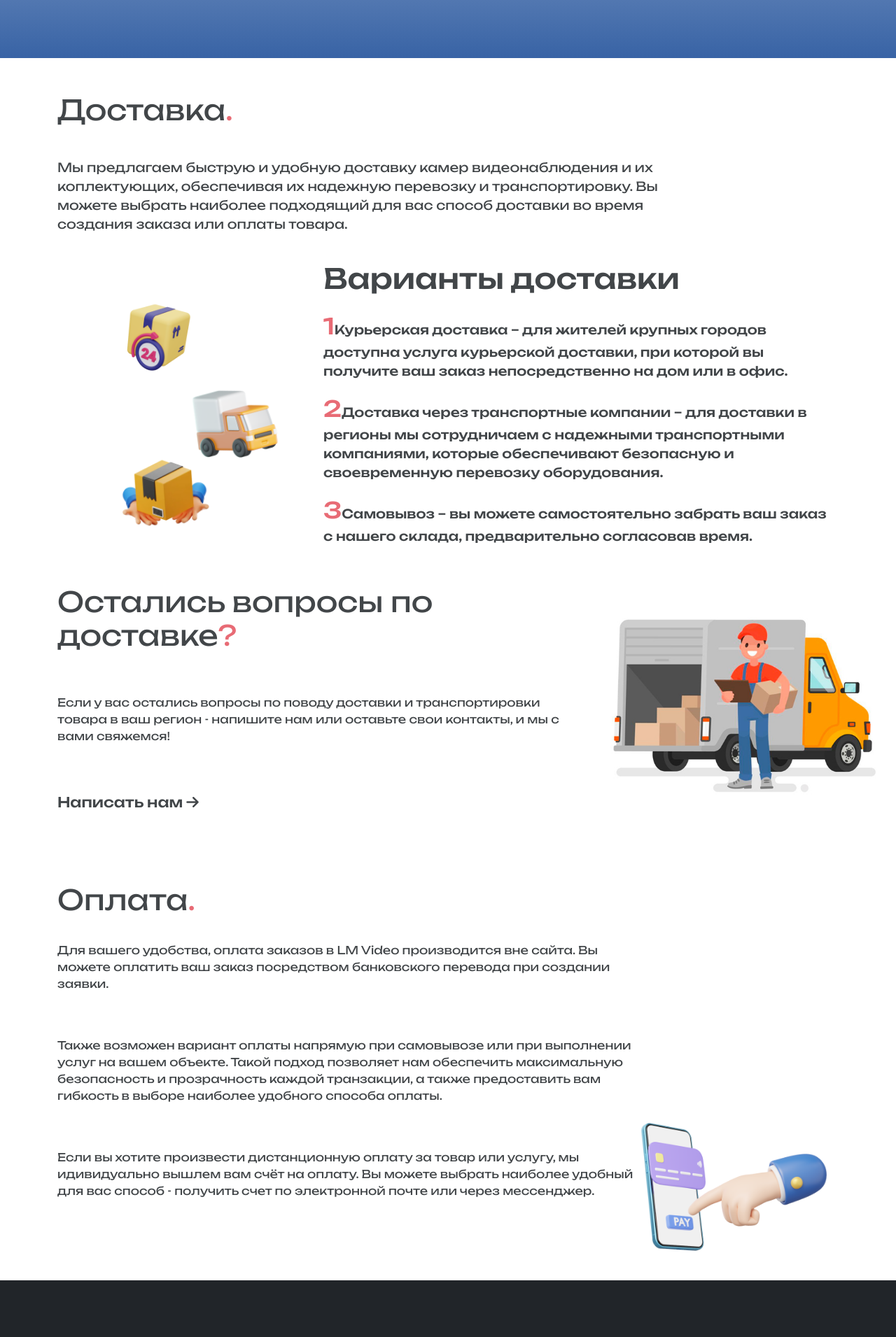
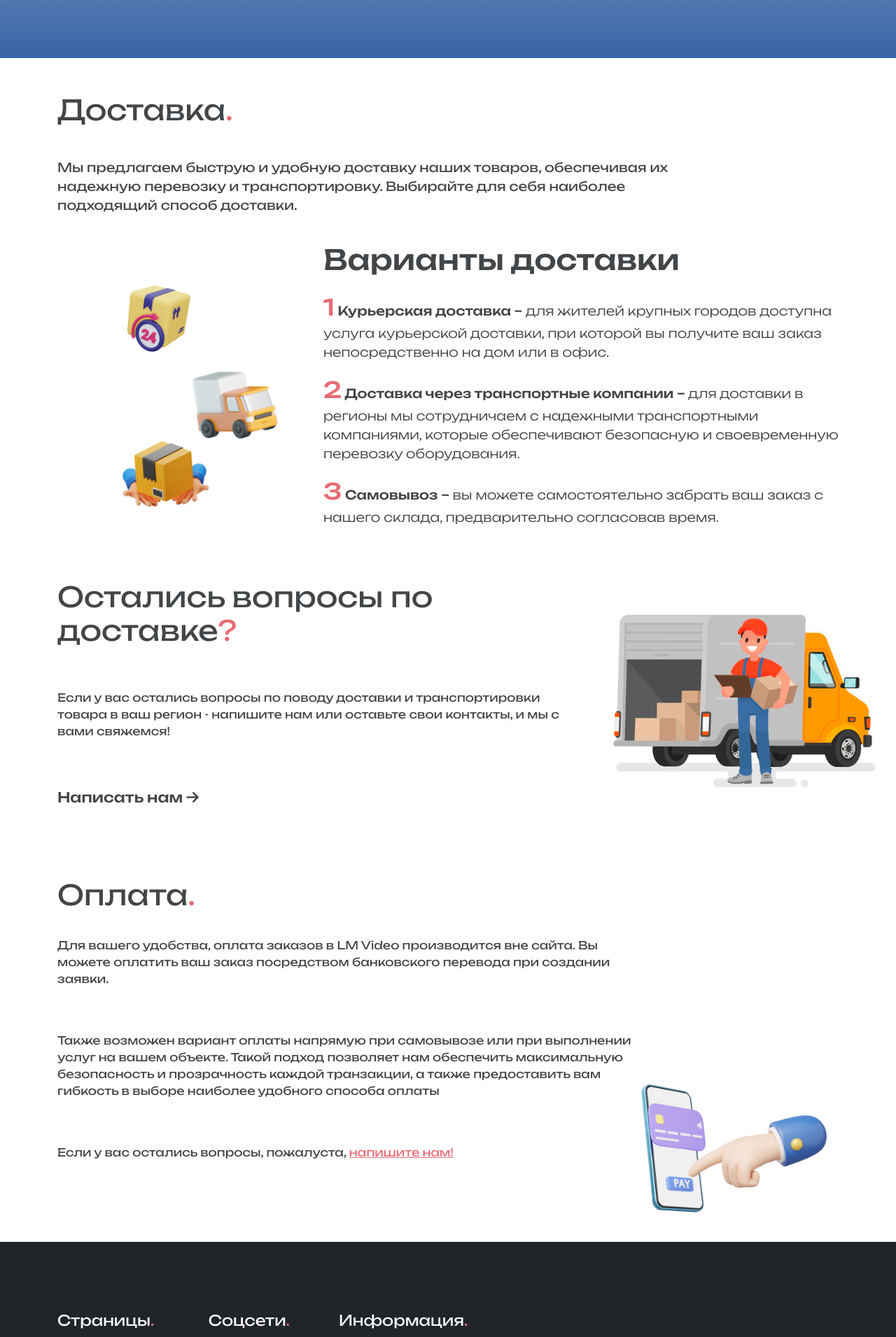
Before and after one commit to o4irov/lmVision_frontend, a Vue app: page /payment in a window 1280 px wide. Shown: the part 557-2468 px from the top of the page at 70% size. Built offline with nearby package versions, Linux system fonts and the light colour scheme.

Commit message:
fix: edited payment page

```diff
--- a/src/components/payment.vue
+++ b/src/components/payment.vue
@@ -18,10 +18,9 @@
       </div>
       <div class="delivery-text row">
         <p class="delivery-text col-sm-10 col-12" :class="isScrolled(100, 100)">
-          Мы предлагаем быструю и удобную доставку камер видеонаблюдения и их
-          коплектующих, обеспечивая их надежную перевозку и транспортировку. Вы можете
-          выбрать наиболее подходящий для вас способ доставки во время создания заказа или
-          оплаты товара.
+          Мы предлагаем быструю и удобную доставку наших товаров, обеспечивая их надежную
+          перевозку и транспортировку. Выбирайте для себя наиболее подходящий способ
+          доставки.
         </p>
       </div>
       <div class="delivery-variants row">
@@ -51,18 +50,26 @@
           </h2>
           <div class="delivery-variants-right-list">
             <p :class="isScrolled(200, 400)">
-              <span class="pink">1</span>Курьерская доставка – для жителей крупных городов
-              доступна услуга курьерской доставки, при которой вы получите ваш заказ
-              непосредственно на дом или в офис.
+              <span class="pink">1</span> Курьерская доставка –
+              <span class="light"
+                >для жителей крупных городов доступна услуга курьерской доставки, при
+                которой вы получите ваш заказ непосредственно на дом или в офис.</span
+              >
             </p>
             <p :class="isScrolled(200, 700)">
-              <span class="pink">2</span>Доставка через транспортные компании – для
-              доставки в регионы мы сотрудничаем с надежными транспортными компаниями,
-              которые обеспечивают безопасную и своевременную перевозку оборудования.
+              <span class="pink">2</span> Доставка через транспортные компании –
+              <span class="light"
+                >для доставки в регионы мы сотрудничаем с надежными транспортными
+                компаниями, которые обеспечивают безопасную и своевременную перевозку
+                оборудования.</span
+              >
             </p>
             <p :class="isScrolled(200, 1000)">
-              <span class="pink">3</span>Самовывоз – вы можете самостоятельно забрать ваш
-              заказ с нашего склада, предварительно согласовав время.
+              <span class="pink">3</span> Самовывоз –
+              <span class="light"
+                >вы можете самостоятельно забрать ваш заказ с нашего склада,
+                предварительно согласовав время.</span
+              >
             </p>
           </div>
         </div>
@@ -106,13 +113,12 @@
             Также возможен вариант оплаты напрямую при самовывозе или при выполнении услуг
             на вашем объекте. Такой подход позволяет нам обеспечить максимальную
             безопасность и прозрачность каждой транзакции, а также предоставить вам
-            гибкость в выборе наиболее удобного способа оплаты.
+            гибкость в выборе наиболее удобного способа оплаты
           </p>
           <br /><br />
           <p>
-            Если вы хотите произвести дистанционную оплату за товар или услугу, мы
-            идивидуально вышлем вам счёт на оплату. Вы можете выбрать наиболее удобный для
-            вас способ - получить счет по электронной почте или через мессенджер.
+            Если у вас остались вопросы, пожалуста,
+            <span class="pink"><a :href="'/contacts'"> напишите нам!</a></span>
           </p>
         </div>
       </div>
@@ -201,7 +207,7 @@ $mainText: rgba(66, 70, 73, 1);
       display: flex;
       flex-direction: column;
       align-items: center;
-      margin-bottom: 55px;
+      margin-bottom: 75px;
 
       & img {
         width: 150px;
@@ -259,6 +265,10 @@ $mainText: rgba(66, 70, 73, 1);
           transform: translateX(100px);
           transition: all 1s ease-in-out;
           transition-delay: 1.5s;
+
+          & .light {
+            font-weight: 300;
+          }
 
           &.animated {
             opacity: 1;
@@ -380,6 +390,10 @@ $mainText: rgba(66, 70, 73, 1);
         transition: all 1s ease-in-out;
         transition-delay: 1s;
 
+        & span a {
+          color: $pink;
+        }
+
         &:first-child {
           transition-delay: 0.5s;
         }
```
